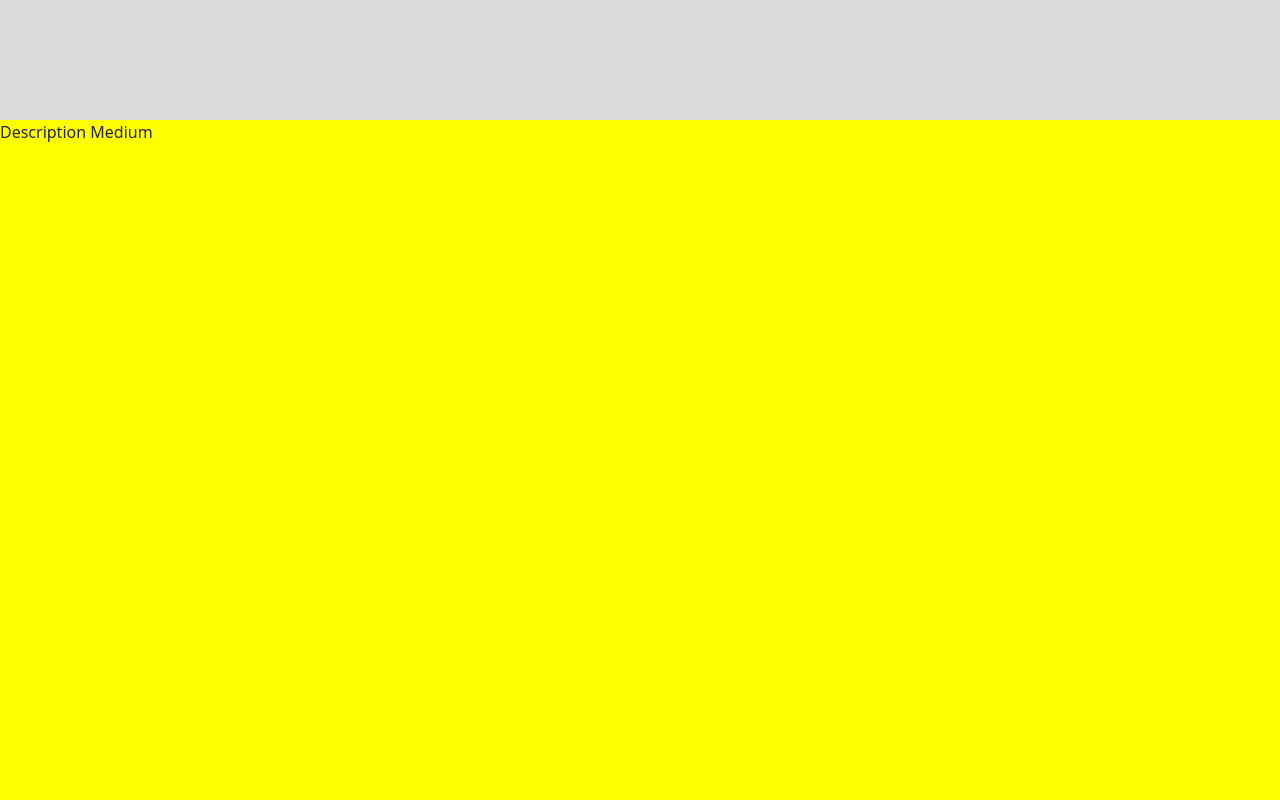
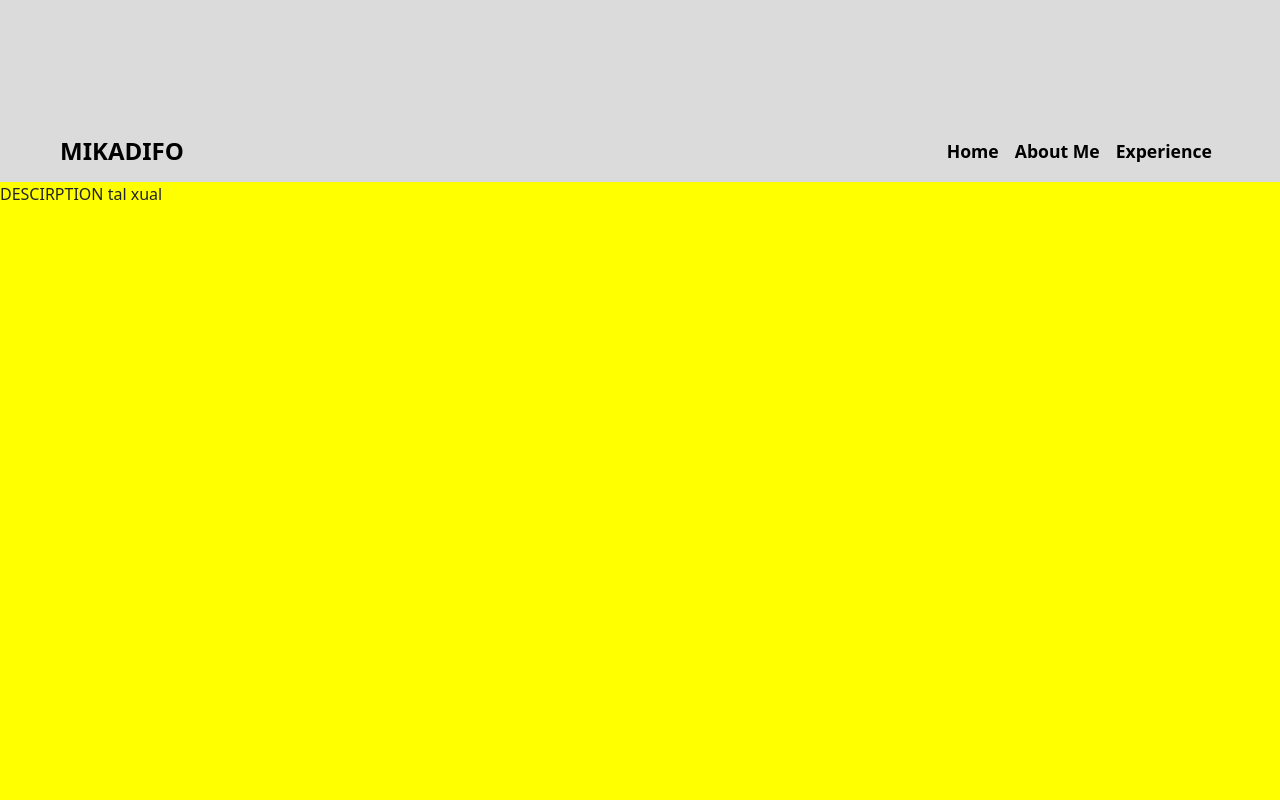
Before and after one commit to Mikadifo/Mikadifo.github.io, a React (Create React App) app: page / in a window 1280 px wide. Shown: the part 680-1480 px from the top of the page. Built offline with nearby package versions, Linux system fonts and the light colour scheme.

Commit message:
[add] navbar stikcy top

```diff
--- a/public/index.html
+++ b/public/index.html
@@ -48,6 +48,12 @@
             integrity="sha384-rOA1PnstxnOBLzCLMcre8ybwbTmemjzdNlILg8O7z1lUkLXozs4DHonlDtnE7fpc"
             crossorigin="anonymous"
         ></script>
+        <!--BOOTSTRAP-->
+        <script
+            src="https://cdn.jsdelivr.net/npm/bootstrap@5.0.2/dist/js/bootstrap.bundle.min.js"
+            integrity="sha384-MrcW6ZMFYlzcLA8Nl+NtUVF0sA7MsXsP1UyJoMp4YLEuNSfAP+JcXn/tWtIaxVXM"
+            crossorigin="anonymous"
+        ></script>
         <!--
       This HTML file is a template.
       If you open it directly in the browser, you will see an empty page.
--- a/src/App.js
+++ b/src/App.js
@@ -1,16 +1,12 @@
 import './App.css';
 import Home from './views/home/Home';
-import Experience from './views/experience/Experience';
 import Description from './views/description/Description';
-import Skills from './views/skills/Skills';
 
 const App = () => {
     return (
         <>
             <Home />
             <Description />
-            <Experience />
-            <Skills />
         </>
     );
 };
--- /dev/null
+++ b/src/components/navbar/Navbar.css
@@ -0,0 +1,17 @@
+.navbar {
+  background: var(--color-gray) !important;
+}
+
+.navbar-brand {
+  font-size: 1.5rem;
+}
+
+.navbar-brand,
+.nav-items a {
+  font-weight: bolder;
+  color: black;
+}
+
+.nav-items a {
+  font-size: 1.1rem;
+}
--- a/src/components/navbar/Navbar.js
+++ b/src/components/navbar/Navbar.js
@@ -1,5 +1,42 @@
+import './Navbar.css';
+
 const Navbar = () => {
-    return <>NAv</>;
+    return (
+        <nav className="navbar navbar-expand-lg bg-light sticky-top ps-5 pe-5">
+            <div className="container-fluid">
+                <a className="navbar-brand" href="#home">
+                    MIKADIFO
+                </a>
+                <button
+                    className="navbar-toggler"
+                    type="button"
+                    data-bs-toggle="collapse"
+                    data-bs-target="#navbarNavAltMarkup"
+                    aria-controls="navbarNavAltMarkup"
+                    aria-expanded="false"
+                    aria-label="Toggle navigation"
+                >
+                    <span className="navbar-toggler-icon" />
+                </button>
+                <div
+                    className="collapse navbar-collapse"
+                    id="navbarNavAltMarkup"
+                >
+                    <div className="navbar-nav ms-auto nav-items">
+                        <a className="nav-link" href="#description">
+                            Home
+                        </a>
+                        <a className="nav-link" href="#skills">
+                            About Me
+                        </a>
+                        <a className="nav-link" href="#experience">
+                            Experience
+                        </a>
+                    </div>
+                </div>
+            </div>
+        </nav>
+    );
 };
 
 export default Navbar;
--- a/src/views/description/Description.css
+++ b/src/views/description/Description.css
@@ -1,4 +1,4 @@
-#description {
+.description-container {
   width: 100vw;
   height: 100vh;
   background-color: yellow;
--- a/src/views/description/Description.js
+++ b/src/views/description/Description.js
@@ -1,7 +1,17 @@
+import Navbar from '../../components/navbar/Navbar';
+import Experience from '../experience/Experience';
+import Skills from '../skills/Skills';
 import './Description.css';
 
 const Description = () => {
-    return <div id="description">Description Medium</div>;
+    return (
+        <div id="description">
+            <Navbar />
+            <div className="description-container">DESCIRPTION tal xual</div>
+            <Experience />
+            <Skills />
+        </div>
+    );
 };
 
 export default Description;
--- a/src/views/home/Home.css
+++ b/src/views/home/Home.css
@@ -1,7 +1,6 @@
 .home-container {
   width: 100vw;
   height: 100vh;
-  font: #262730;
   background: var(--color-gray);
 }
 
```
